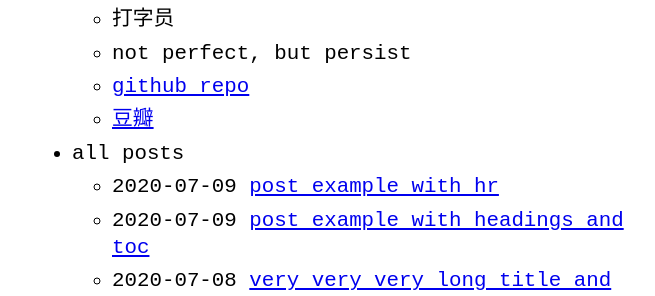
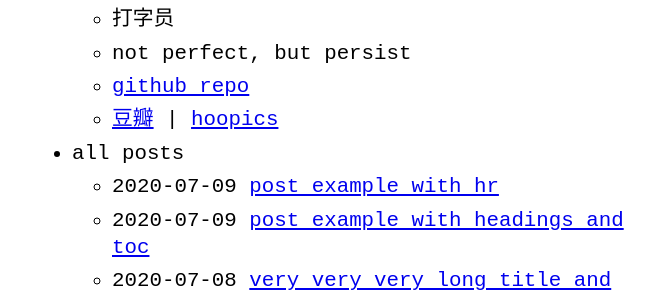
Before and after one commit to zTgx/zTgx.github.io, a Jekyll site: the page built from index.md, in a window 1280 px wide. Shown: the part 201-497 px from the top of the page, without its empty margins (288-943 px from the left). Built offline with Jekyll 4.4.1, drawn with Linux system fonts in a browser that asks for light colours.

Commit message:
Update menu.yml

```diff
--- a/_data/menu.yml
+++ b/_data/menu.yml
@@ -8,7 +8,7 @@
       - title: not perfect, but persist
       - title: github repo
         url: https://github.com/zTgx
-      - title: "<a title='豆瓣' target='_blank' href='https://www.douban.com/people/beautifularea'>豆瓣</a>"
+      - title: "<a title='豆瓣' target='_blank' href='https://www.douban.com/people/beautifularea'>豆瓣</a> | <a title='hoopics' target='_blank' href='http://www.hoopics.cn'>hoopics</a>"
 
   - title: all posts
     post_list:
```
